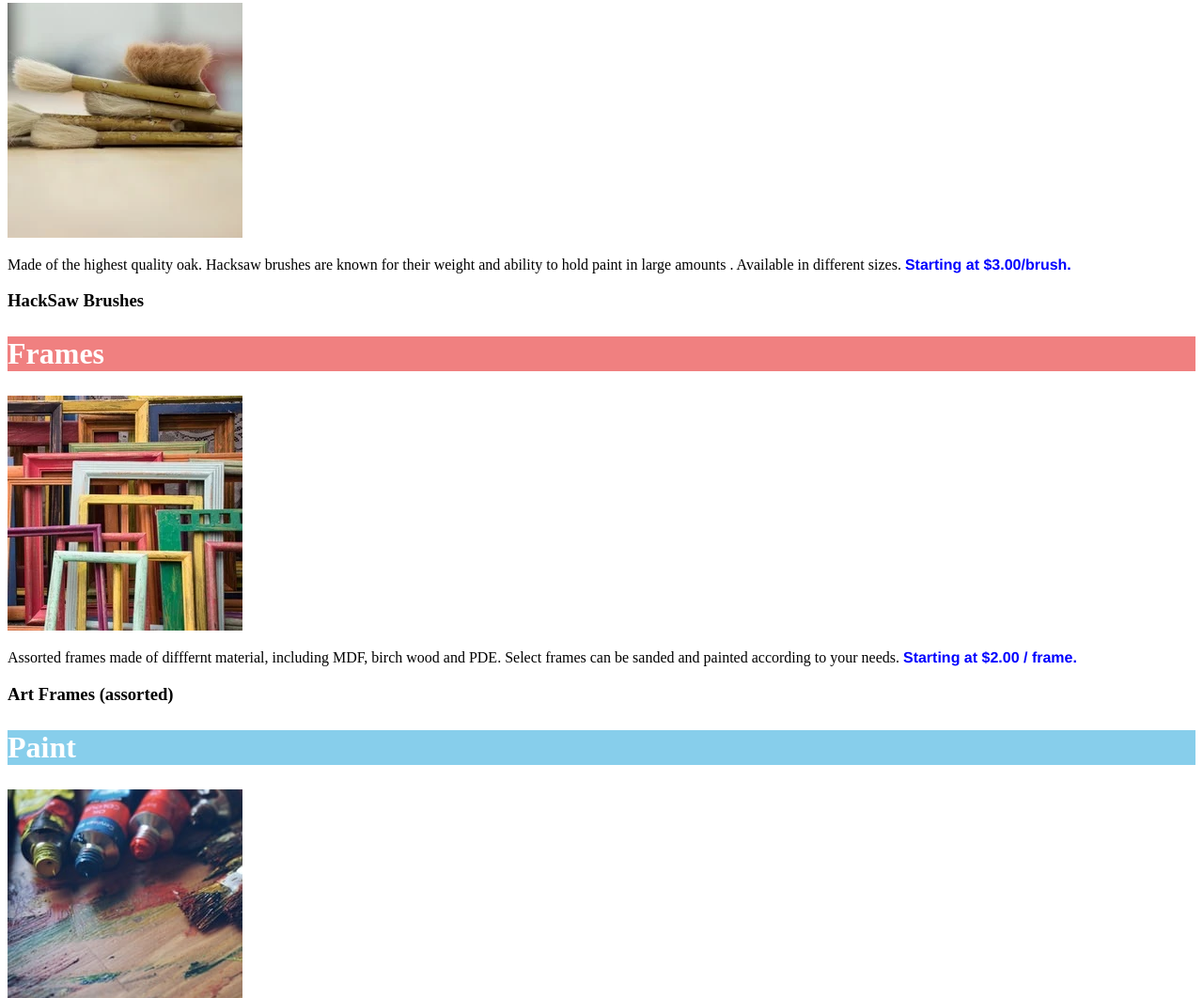
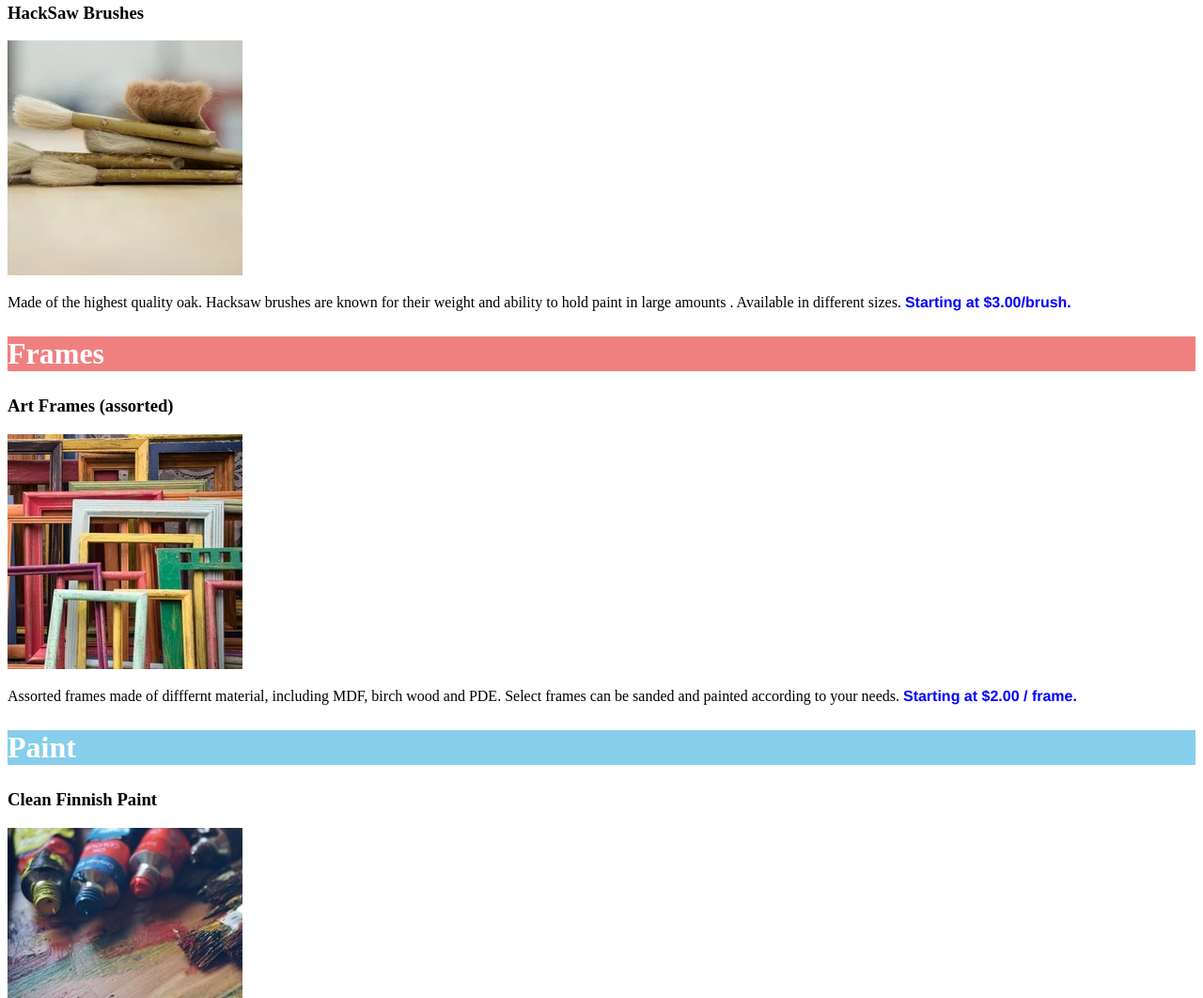
Before and after one commit to OtG5/Dasmotos-codereview, a plain HTML site: page index.html in a window 1280 px wide. Shown: the part 310-1372 px from the top of the page at 94% size. Drawn offline with Linux system fonts and the light colour scheme.

Commit message:
Update index.html
Switched the h2 and h3 tags

```diff
--- a/index.html
+++ b/index.html
@@ -13,19 +13,20 @@
     </header>
     <!-- Brush content -->
         <h2 id="brushes">Brushes</h2>
+        <h3>HackSaw Brushes</h3>
         <img src="images/hacksaw.jpg">
         <p>Made of the highest quality oak. Hacksaw brushes are known for their weight and ability to hold paint in large amounts . Available in different sizes. <span class="price">Starting at $3.00/brush.</span></p>
 
     <!-- Frames content -->
-        <h3>HackSaw Brushes</h3>
         <h2 id="frames">Frames</h2>
+        <h3>Art Frames (assorted)</h3>
         <img src="images/frames.jpg">
         <p>Assorted frames made of difffernt material, including MDF, birch wood and PDE. Select frames can be sanded and painted according to your needs. <span class="price">Starting at $2.00 / frame.</span></p>
 
 
     <!-- Paint content  -->
-        <h3>Art Frames (assorted)</h3>
         <h2 id="paint">Paint</h2>
+        <h3>Clean Finnish Paint</h3>
         <img src="images/finnish.jpg">
         <p>Imported paint from Finland. Over 256 colors available in-store, varying in qunatity (1 oz. to 8 oz.). Clean Finnish paint microbinds to canvas, increasing the finish and longevity of any artwork. <span class="price">Starting at $5.00 / tube.</span></p>
 
```
